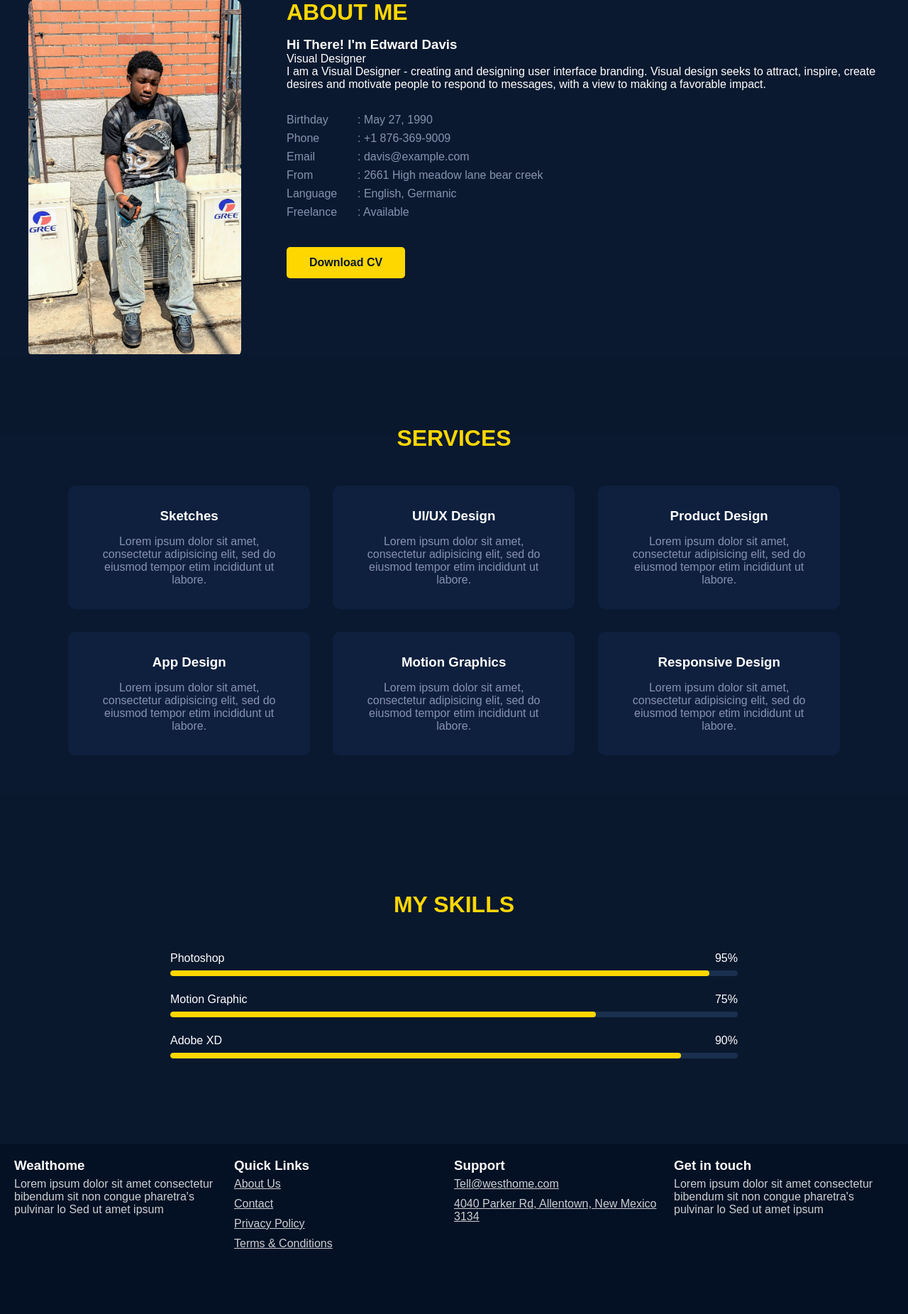
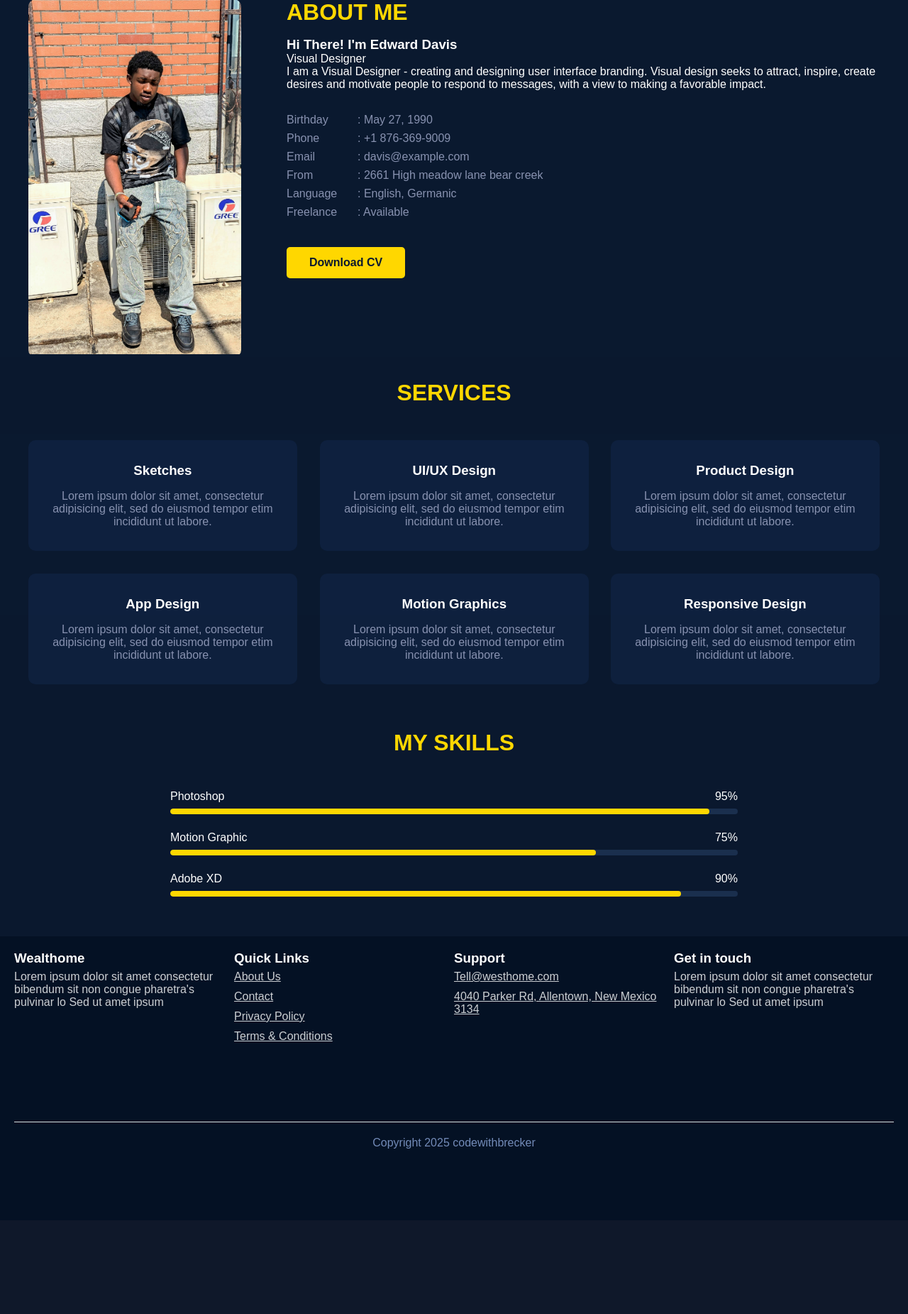
Before and after one commit to Breckerdaproducer/Brecker-Portfolio-, a PHP site: page / in a window 1280 px wide. Shown: the part 913-2764 px from the top of the page at 71% size. After the commit the page ends 2531 px from the top, so only its background shows below. Run offline with PHP 8.4, Linux system fonts and the light colour scheme.

Commit message:
Update style.css

```diff
--- a/style.css
+++ b/style.css
@@ -251,7 +251,7 @@ body {
 }
 
 .services {
-  padding: 6rem;
+  padding: 2rem;
   background-color: rgba(10, 25, 47, 0.95);
 }
 
@@ -294,7 +294,7 @@ body {
 }
 
 .skills {
-  padding: 6rem;
+  padding: 2rem;
   background-color: rgba(10, 25, 47, 0.9);
 }
 
```
